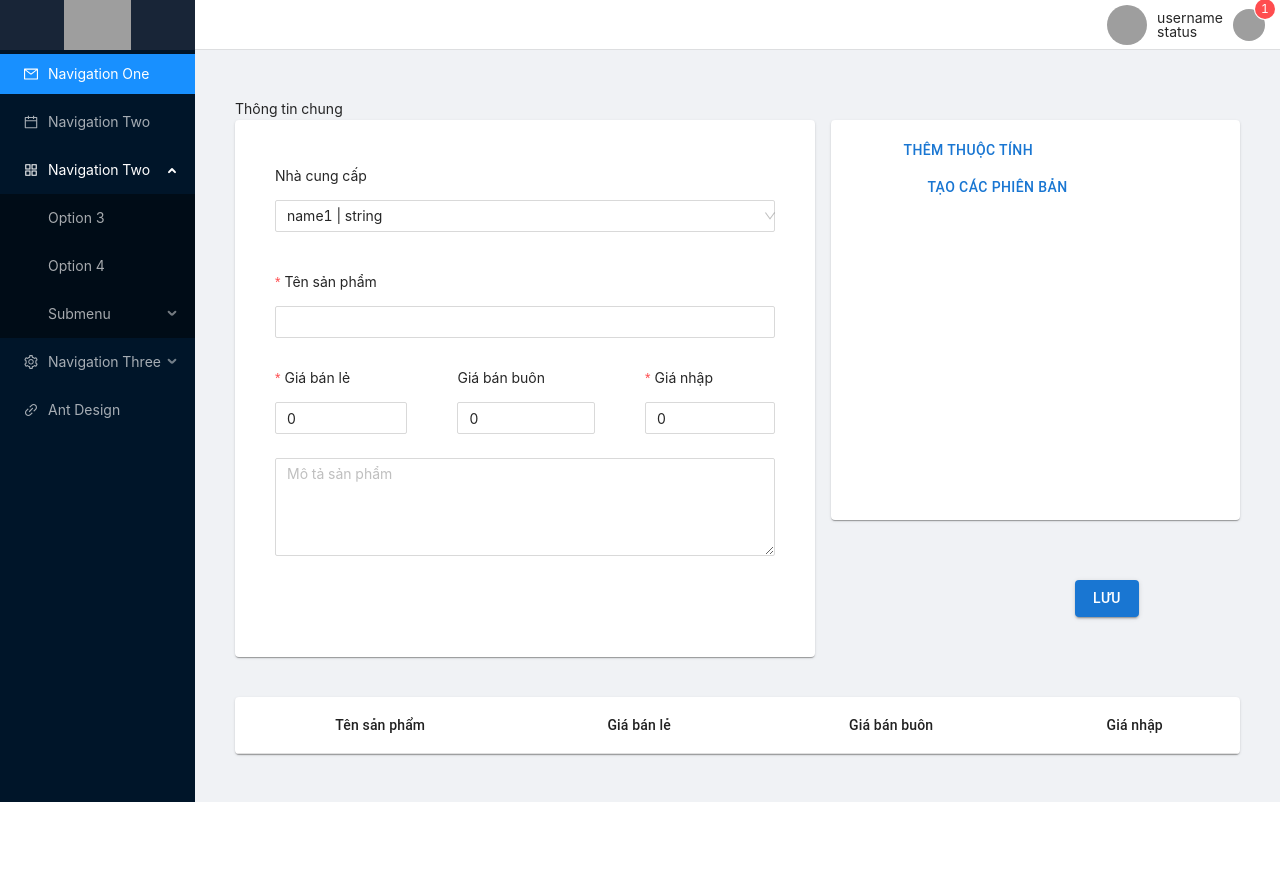
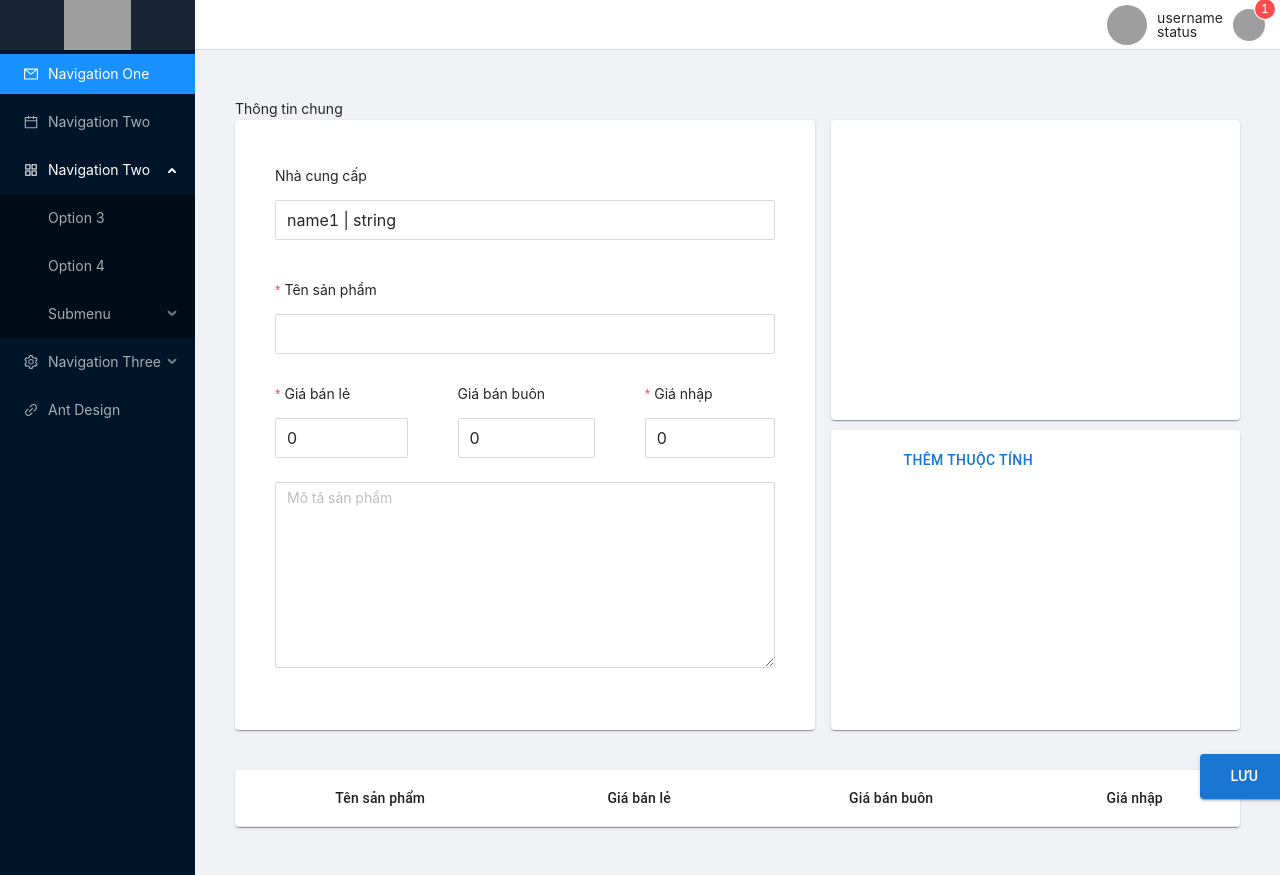
Before and after one commit to minh120499/Storage, a React (Create React App) app in the folder FE/: page /productsAdd in a window 1280 px wide. Before the commit the page ends 802 px from the top, so only its background shows below. Built offline with nearby package versions, Linux system fonts and the light colour scheme; grey boxes are pictures that could not be loaded.

Commit message:
update_addProduct
sửa lỗi phần thêm sản phẩm , xử lý phần sinh biến thể

```diff
--- a/FE/src/pages/AddProduct.tsx
+++ b/FE/src/pages/AddProduct.tsx
@@ -1,7 +1,6 @@
 import { useNavigate } from 'react-router-dom';
 import { Route, Routes } from 'react-router-dom';
 
-// import { Mui.Chip, Autocomplete, Stack, Mui.TextField, FormControl, Box, Mui.Grid, Paper, Mui.Button, Mui.InputAdornment, styled, FormGroup, TableContainer, Table, TableHead, TableRow, TableCell, TableBody, Input, Modal, Typography, CircularProgress } from '@mui/material';
 import React, { useEffect, useState } from 'react';
 import * as Mui from '@mui/material'
 import * as Antd from 'antd'
@@ -11,13 +10,20 @@ import { useForm } from 'react-hook-form';
 import { Result, Select } from 'antd';
 import addProduct from '../services/productServices';
 import { FieldDataNode } from 'rc-tree';
+import { Console } from 'console';
+import { allResolved } from 'q';
+import e from 'express';
 const { Option } = Select;
 
 
 
 function AddProduct() {
     //init values
-    var initOptions: Array<Array<string>> = []
+    interface OX {
+        name: string,
+        values: Array<string>
+    }
+    var initOptions: Array<OX> = []
 
     const initSuppliers: Supplier[] = [{
         id: 1,
@@ -54,15 +60,8 @@ function AddProduct() {
         createAt: "string",
         updateAt: "string",
         isDelete: true
-    }];
+    },];
 
-    const initSuppliersName: String[] = initSuppliers.map((supplier, key) =>
-        supplier.name)
-
-    const suppliersProp = {
-        options: initSuppliers,
-        getOptionLabel: (option: Supplier) => option.id + " | " + option.name,
-    };
 
     const Item = Mui.styled(Mui.Paper)(({ theme }) => ({
         backgroundColor: theme.palette.mode === 'dark' ? '#1A2027' : '#fff',
@@ -74,25 +73,33 @@ function AddProduct() {
     var valuesForName: string[] = []
     var variantsAll: IVariant[] = []
     const initVariants: Array<IVariant> = []
+    let getProduct = localStorage.getItem("product")
+    const initProduct: AddProductInput = getProduct ? JSON.parse(getProduct) : {
+        code: '',
+        productId: 0,
+        name: '',
+        description: '',
+        wholesalePrice: 0,
+        salePrice: 0,
+        importPrice: 0
 
+
+    }
     //state
-    const [options, setOptions] = useState<string[][]>(initOptions)
-    const [supplierId, setSupplierId] = useState<number>(0);
+    const [options, setOptions] = useState<Array<OX>>(initOptions)
+    const [supplierId, setSupplierId] = useState<number>(1);
     const [variants, setVariants] = useState(initVariants)
     const [optionNumber, setOptionNumber] = useState(options.length)
-    const [product,setProduct]=useState<any>([])
+    const [product, setProduct] = useState<AddProductInput>(initProduct)
     const [open, setOpen] = React.useState(false);
     const [isCreated, setIsCreated] = useState(false)
-    const [form]=Antd.Form.useForm()
 
     const children = [];
 
-    for (let i = 10; i < 36; i++) {
+    for (let i = 0; i < options.length; i++) {
         children.push(<Option key={i.toString(36) + i}>{i.toString(36) + i}</Option>);
     }
-    useEffect(()=>{
-        console.log(form.getFieldsValue())
-    },[])
+
 
 
     //function
@@ -102,39 +109,60 @@ function AddProduct() {
         setSupplierId(key)
     }
     const onSubmit = (data: any) => {
-        // let product: Product = data
-        // product.supplierId = supplierId
-        // product.accountId = 1
-        // product.statusId = 1
+        let { salePrice, wholesalePrice, importPrice, ...other } = { ...product }
+        let newProduct = { ...other, supplierId: supplierId, accountId: 1, statusId: 1 }
 
-        // let body = {
-        //     product: product,
-        //     variants: variants
-        // }
+
+        let body = {
+            product: newProduct,
+            variants: variants
+        }
+
+
+        if (options.length == 0) {
+            body = {
+                ...body,
+                variants: [{ name: newProduct.name, salePrice, importPrice, wholesalePrice }]
+            }
+        }
+        else {
+            body = {
+                ...body,
+                variants: variants
+            }
+        }
+        console.log(body)
+        console.log(options)
+        handleOpen()
 
         // addProduct(body).then(response => {
 
         //     return response.json()
         // }).then(result => {
         //     console.log(result)
-        //     setIsCreated(true)
+        //     // setIsCreated(true)
+        //     handleClose()
+        // }).catch((erorr)=>{
+        //     handleClose()
         // })
-        console.log(data);
-
 
     }
     const addNewOptionUI = () => {
         if (options.length < 4) {
-            setOptions(options.concat([[]]))
+
+            setOptions(options.concat([{
+                name: '',
+                values: []
+            }]))
 
         }
 
     }
 
-    const createVariants = (options: Array<Array<string>>, i: number, n: number) => {
+    const createVariants = (options: Array<OX>, i: number, n: number) => {
 
         if (i < n) {
-            let values = options[i]
+            let values = options[i].values
             values.map((value, index) => {
                 valuesForName.push(value)
                 if (valuesForName.length == n) {
@@ -144,11 +172,11 @@ function AddProduct() {
                         id: null,
                         code: null,
                         productId: null,
-                        name: valuesForName.join('-'),
+                        name: product.name + '-' + valuesForName.join('-'),
                         image: null,
-                        wholesalePrice: 0,
-                        salePrice: 0,
-                        importPrice: 0
+                        wholesalePrice: product.wholesalePrice,
+                        salePrice: product.salePrice,
+                        importPrice: product.importPrice
                     })
 
 
@@ -165,8 +193,7 @@ function AddProduct() {
     const deleteOption = (key: number) => {
 
         options.splice(key, 1)
-        setOptionNumber(key)
-
+        onOptionChange()
     }
 
     const onOptionChange = () => {
@@ -175,6 +202,11 @@ function AddProduct() {
         setVariants(variantsAll)
 
     }
+    useEffect(() => {
+        let x = localStorage.getItem('product')
+        let y = x ? JSON.parse(x) : initProduct
+        setProduct(y)
+    }, [supplierId, options])
 
 
     // Component
@@ -182,23 +214,26 @@ function AddProduct() {
 
         return (
             <>
-                <Mui.Paper sx={{ p: 5 }}>
+                <Mui.Paper sx={{ p: 5, height: 610 }}>
 
 
                     <Antd.Form.Item label='Nhà cung cấp' name={'supplierId'} labelCol={{ span: 24 }}>
                         <SelectSupplier ></SelectSupplier>
 
                     </Antd.Form.Item>
-                    <Antd.Form onFinish={onSubmit}  onFieldsChange={(dataChange)=>{setProduct(dataChange)}}
+                    <Antd.Form onFinish={onSubmit}
+                        initialValues={product}
+                        onValuesChange={(change, value) => {
+                            localStorage.setItem('product', JSON.stringify(value))
+                        }}
                     >
-
                         <Antd.Form.Item labelCol={{ span: 24 }} labelAlign='left' label='Tên sản phẩm' name="name"
                             rules={[
                                 { required: true, message: 'Tên sản phẩm không được để trống' }
 
                             ]}
                         >
-                            <Antd.Input ></Antd.Input>
+                            <Antd.Input size={'large'}    ></Antd.Input>
                         </Antd.Form.Item>
                         <Antd.Space size={[50, 3]}>
                             <Antd.Form.Item labelCol={{ span: 24 }} label='Giá bán lẻ' name="salePrice" style={{ width: '100%' }}
@@ -206,13 +241,13 @@ function AddProduct() {
                                     { required: true, message: 'Giá bán lẻ Không được để trống' },
                                 ]}
                             >
-                                <Antd.InputNumber defaultValue={0} min={0} style={{ width: '100%' }}
+                                <Antd.InputNumber size={'large'} defaultValue={0} min={0} style={{ width: '100%' }}
                                     formatter={value => `${value}`.replace(/\B(?=(\d{3})+(?!\d))/g, ',')}
                                 >
                                 </Antd.InputNumber>
                             </Antd.Form.Item>
-                            <Antd.Form.Item labelCol={{ span: 24 }} label='Giá bán buôn' name="wholesalePrice" >
-                                <Antd.InputNumber defaultValue={0} min={0} style={{ width: '100%' }}
+                            <Antd.Form.Item labelCol={{ span: 24 }} label='Giá bán buôn' name="wholesalePrice"  >
+                                <Antd.InputNumber size={'large'} defaultValue={0} min={0} style={{ width: '100%' }}
                                     formatter={value => `${value}`.replace(/\B(?=(\d{3})+(?!\d))/g, ',')}
                                 >
                                 </Antd.InputNumber>
@@ -223,18 +258,18 @@ function AddProduct() {
 
                                 ]}
                             >
-                                <Antd.InputNumber defaultValue={0} min={0} style={{ width: '100%' }}
+                                <Antd.InputNumber size={'large'} defaultValue={0} min={0} style={{ width: '100%' }}
                                     formatter={value => `${value}`.replace(/\B(?=(\d{3})+(?!\d))/g, ',')}
                                 >
                                 </Antd.InputNumber>
                             </Antd.Form.Item>
 
                         </Antd.Space>
-                        <Antd.Form.Item name='description'>
-                            <Antd.Input.TextArea rows={4} placeholder="Mô tả sản phẩm" />
+                        <Antd.Form.Item name='description' >
+                            <Antd.Input.TextArea rows={8} placeholder="Mô tả sản phẩm" />
 
                         </Antd.Form.Item>
-                        <Mui.Button sx={{ ml: 100 }} variant="contained" type='submit'>Lưu</Mui.Button>
+                        <Mui.Button sx={{ left: '93%' ,top:'93%' ,position:'fixed',zIndex:10, p:'10px 30px' ,m:'10px 10px'}} variant="contained" type='submit'>Lưu</Mui.Button>
 
                     </Antd.Form>
                 </Mui.Paper>
@@ -245,11 +280,12 @@ function AddProduct() {
     const SelectSupplier = () => {
         return (
             <>
-                <Antd.Select style={{ width: '100%', marginBottom: 10 }} dropdownStyle={{ height: 300, width: 700 }}
+                <Antd.Select style={{ width: '100%', marginBottom: 10, borderRadius: 5 }} size={'large'} dropdownStyle={{ height: 300, width: 1000 }}
                     showSearch
-                    placeholder="Search to Select"
+                    placeholder="Nhấn để chọn nhà cung cấp"
                     optionFilterProp="children"
-                    defaultValue={0}
+                    defaultValue={supplierId}
+                    suffixIcon={null}
                     onChange={handleSelectSupplier}
                     filterOption={(input, option) => (option!.children as unknown as string).includes(input)}
                     filterSort={(optionA, optionB) =>
@@ -262,7 +298,7 @@ function AddProduct() {
                     {
                         initSuppliers.map((supplier, index) => {
                             return (
-                                <Antd.Select.Option style={{ width: 1000, marginTop: 5 }} key={index} value={index}>
+                                <Antd.Select.Option style={{ width: 1000, height: '100%', marginTop: 5 }} key={supplier.id} value={supplier.id}>
 
                                     {supplier.name + " | " + supplier.code}
 
@@ -277,79 +313,40 @@ function AddProduct() {
     const OptionInfo = () => {
         return (
             <>
-                <Mui.Paper style={{ boxSizing: 'border-box', height: 400, padding:'3% 10%' }} >
+                <Mui.Paper style={{ boxSizing: 'border-box', height: 300, padding: '3% 10%', marginTop: 10 }} >
 
                     {
                         options.map
-                            ((value, index) => {
+                            ((option, index) => {
                                 return (
 
-                                    // <Mui.Grid style={{ boxSizing: 'border-box' }} container spacing={2} mb={5} ml={1}>
-                                    //     <Mui.Grid item xs={3}>
-                                    //         <Mui.TextField
-                                    //             variant="outlined"
-                                    //             label="Tên thuộc tính"
-                                    //             size='small'
-                                    //             InputProps={{
-                                    //                 startAdornment: (
-                                    //                     <Mui.InputAdornment position="start">
-                                    //                     </Mui.InputAdornment>
-                                    //                 ),
-                                    //             }}
-                                    //         />
-                                    //     </Mui.Grid>
-                                    //     <Mui.Grid item xs={6}>
-                                    //         <Mui.Autocomplete
-                                    //             multiple
-                                    //             id="options"
-                                    //             options={value}
-                                    //             size='small'
-                                    //             freeSolo
-                                    //             renderTags={(value: string[], getTagProps) => {
-                                    //                 options[index] = value
-                                    //                 return value.map((option: string, index: number) => {
-                                    //                     return (
-                                    //                         <Mui.Chip sx={{ p: 0, m: 0 }} variant="outlined" label={option} {...getTagProps({ index })} />
-                                    //                     )
-                                    //                 }
-                                    //                 )
-                                    //             }
-                                    //             }
-                                    //             renderInput={(params) => (
-                                    //                 <Mui.TextField
-                                    //                     {...params}
-                                    //                     variant="outlined"
 
-                                    //                     label="Giá trị"
-                                    //                     placeholder=""
-                                    //                 />
-                                    //             )}
+                                    <>
+                                        <Antd.Input size={'large'} style={{
+                                            width: '20%',
+                                            margin: '10px 10px',
+                                            borderRadius: 5
 
-                                    //         />
-
-                                    //     </Mui.Grid>
-                                    //     <Mui.Grid item xs={2} >
-                                    //         {index === options.length - 1 ? <Mui.Button onClick={() => deleteOption(index)} >Delete</Mui.Button> : null}
-
-                                    //     </Mui.Grid>
-                                    // </Mui.Grid>
-                                    <>
-                                    <Antd.Input   style={{
-                                           width: '20%',
-                                           margin:'10px 10px'
-                                       }}></Antd.Input>
+                                        }}
+                                            onChange={(data) => {
+                                                let { name, values } = { ...option }
+                                                options[index].name = data.target.value.toString()
+                                            }}
+                                        ></Antd.Input>
                                         <Antd.Select
-
+                                            size={'large'}
                                             mode="tags"
                                             placeholder="Please select"
                                             style={{
                                                 width: '60%',
                                             }}
-                                       defaultValue={[...value]}
-                                       onChange={(data)=>{
-                                          options[index]=data
-                                          console.log(options)
-                                        //   onOptionChange()
+                                            defaultValue={[...option.values]}
+                                            onChange={(values) => {
+                                                options[index].values = values
+                                            }}
+                                            onBlur={() => {
+                                                onOptionChange()
+
                                             }}
                                         >
 
@@ -361,49 +358,23 @@ function AddProduct() {
                                 )
                             })}
                     <Mui.Button sx={{ ml: 3 }} onClick={addNewOptionUI}>Thêm Thuộc tính</Mui.Button>
-                    <Mui.Button sx={{ ml: 6 }} onClick={() => { onOptionChange() }}>Tạo các phiên bản</Mui.Button>
+                    {/* <Mui.Button sx={{ ml: 6 }} onClick={() => { onOptionChange() }}>Tạo các phiên bản</Mui.Button> */}
 
 
                 </Mui.Paper>
             </>
         )
     }
+    const SelectCategory = () => {
+        return (
+            <Mui.Paper style={{ boxSizing: 'border-box', height: 300, padding: '3% 10%' }}>
 
+            </Mui.Paper>
+        )
+    }
+    const Variants = () => {
         return (
-        <div>
-            <Mui.Modal sx={{
-                position: 'absolute' as 'absolute',
-                top: '50%',
-                left: '50%',
-                transform: 'translate(-50%, -50%)',
-                width: '100%',
-                height: '100%',
-                p: 4,
-
-            }}
-                open={open}
-                aria-labelledby="modal-modal-title"
-                aria-describedby="modal-modal-description"
-            >
-                <Mui.Paper sx={{ top: '40%', left: '40%', height: '20%', width: '20%' }}>
-                    {isCreated ? "Thêm thành công" : <Mui.CircularProgress />}
-                </Mui.Paper>
-            </Mui.Modal>
-            <span>Thông tin chung </span>
-
-            <Mui.Box sx={{ flexGrow: 1 }}>
-                <Mui.Grid container spacing={2}>
-                    <Mui.Grid item xs={7} textAlign={'left'} >
-                        <ProductInfo></ProductInfo>
-                    </Mui.Grid>
-                    <Mui.Grid item xs={5}  >
-                        <OptionInfo></OptionInfo>
-
-                    </Mui.Grid>
-
-                </Mui.Grid>
-            </Mui.Box>
-
+            <>
                 <Mui.TableContainer sx={{ mt: 5 }} component={Mui.Paper}>
                     <Mui.Table sx={{ minWidth: 650 }} aria-label="simple table">
                         <Mui.TableHead>
@@ -424,30 +395,39 @@ function AddProduct() {
                                         {variant.name}
                                     </Mui.TableCell>
                                     <Mui.TableCell align="center">
-                                    <Mui.TextField
-                                        size='small'
-                                        type="number"
+                                        <Antd.InputNumber
+                                            defaultValue={variant.salePrice}
+                                            size='middle'
+                                            style={{ width: '70%' }}
+                                            min={0}
+                                            formatter={value => `${value}`.replace(/\B(?=(\d{3})+(?!\d))/g, ',')}
                                             onChange={(e) => {
-                                            variant.salePrice = Number(e.target.value)
+                                                variant.salePrice = Number(e)
+
                                             }} />
                                     </Mui.TableCell>
                                     <Mui.TableCell align="center">
-                                    <Mui.TextField
-                                        size='small'
-                                        type="number"
+                                        <Antd.InputNumber
+                                            defaultValue={variant.wholesalePrice}
+                                            size='middle'
+                                            style={{ width: '70%' }}
+                                            min={0}
+                                            formatter={value => `${value}`.replace(/\B(?=(\d{3})+(?!\d))/g, ',')}
                                             onChange={(e) => {
-                                            variant.wholesalePrice = Number(e.target.value)
+                                                variant.wholesalePrice = Number(e)
+
                                             }} />
                                     </Mui.TableCell>
                                     <Mui.TableCell align="center">
-                                    <Mui.TextField
-                                        size='small'
-                                        type="number"
+                                        <Antd.InputNumber
+                                            defaultValue={variant.importPrice}
+                                            size='middle'
+                                            style={{ width: '70%' }}
+                                            min={0}
+                                            formatter={value => `${value}`.replace(/\B(?=(\d{3})+(?!\d))/g, ',')}
                                             onChange={(e) => {
-                                            if (Number(e.target.value) > 0) {
-                                                variant.importPrice = Number(e.target.value)
+                                                variant.importPrice = Number(e)
 
-                                            }
                                             }} />
 
                                     </Mui.TableCell>
@@ -456,6 +436,44 @@ function AddProduct() {
                         </Mui.TableBody>
                     </Mui.Table>
                 </Mui.TableContainer>
+            </>
+        )
+    }
+
+    return (
+        <div>
+            <Mui.Modal sx={{
+                display:'flex',
+                justifyContent:'center',
+                width: '100%',
+                height: '100%',
+                p: 4,
+
+            }}
+                open={open}
+
+            >
+                <Mui.Paper sx={{ margin:'300px' ,p:'100px 140px 140px 100px' }}>
+                    {isCreated ? "Thêm thành công" : <Mui.CircularProgress />}
+                </Mui.Paper>
+            </Mui.Modal>
+            <span>Thông tin chung </span>
+
+            <Mui.Box sx={{ flexGrow: 1 }}  >
+                <Mui.Grid container spacing={2}>
+                    <Mui.Grid item xs={7} textAlign={'left'} >
+                        <ProductInfo></ProductInfo>
+                    </Mui.Grid>
+                    <Mui.Grid item xs={5}  >
+                        <SelectCategory></SelectCategory>
+                        <OptionInfo></OptionInfo>
+
+                    </Mui.Grid>
+
+                </Mui.Grid>
+            </Mui.Box>
+
+            <Variants></Variants>
         </div>
 
 
--- a/FE/src/type/allType.tsx
+++ b/FE/src/type/allType.tsx
@@ -38,8 +38,14 @@ export interface OptionValue{
 }
 
 export interface AddProductInput{
+    id?: number|null,
+    code?:string|null,
+    productId?:number|null
     name:string,
     description:string|null,
+    wholesalePrice:number,
+    salePrice:number,
+    importPrice:number
 
 }
 export interface IVariant{
```
Lines whose indentation alone changed are shown as unchanged.
